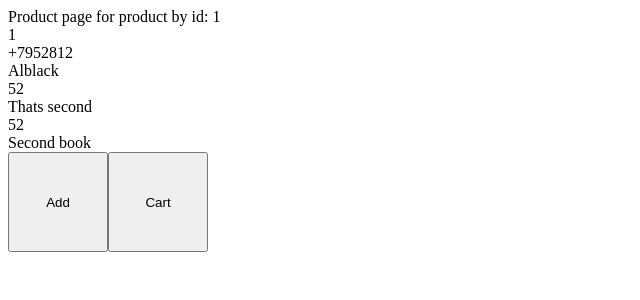
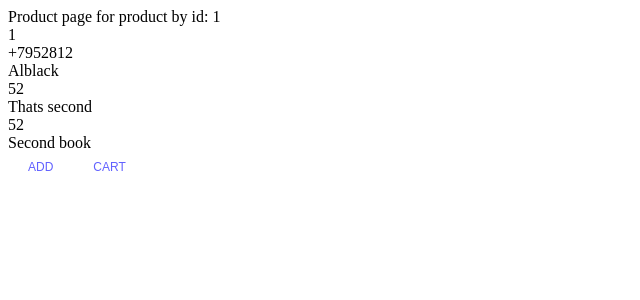
Before and after one commit to RenatAllakhyarov/frontend-template, a Next.js app: page /product/1 in a window 1280 px wide. Shown: the top 300 px of the page, without its empty margins (0-640 px from the left). Built offline with nearby package versions, Linux system fonts and the light colour scheme.

Commit message:
fix: Removed tag's <button> in ProductInfo and replaced on StyledButton component's

```diff
--- a/src/components/ProductInfo/index.tsx
+++ b/src/components/ProductInfo/index.tsx
@@ -1,3 +1,4 @@
+import StyledButton from "@components/StyledButton";
 import { IMockDataProps } from "@app/product/[id]/page";
 import { useDispatch, useSelector } from "react-redux";
 import { addProductToCart } from "@store/slices/Cart";
@@ -33,18 +34,14 @@ const ProductInfo = ({
             <div>{product.stock}</div>
             <div>{product.createdAt}</div>
 
-            <button
-                style={{
-                    height: "100px",
-                    width: "100px"}}
+            <StyledButton
+                label="Add"
                 onClick={handleAddProductToCart}
-            >Add</button>
-            <button
-                style={{
-                    height: "100px",
-                    width: "100px"}}
+            />
+            <StyledButton
+                label="Cart"
                 onClick={handleCartProducts}
-            >Cart</button>
+            />
         </Fragment>
     )
 }
```
